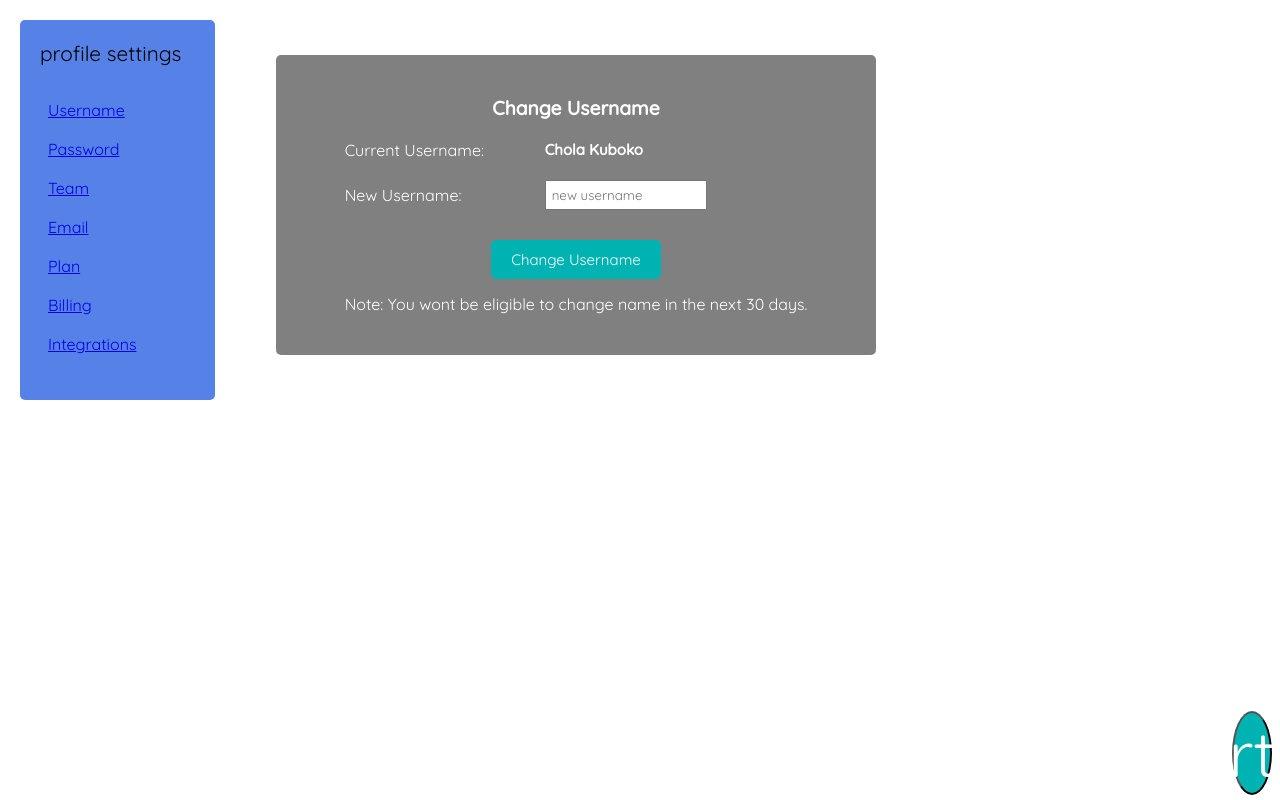
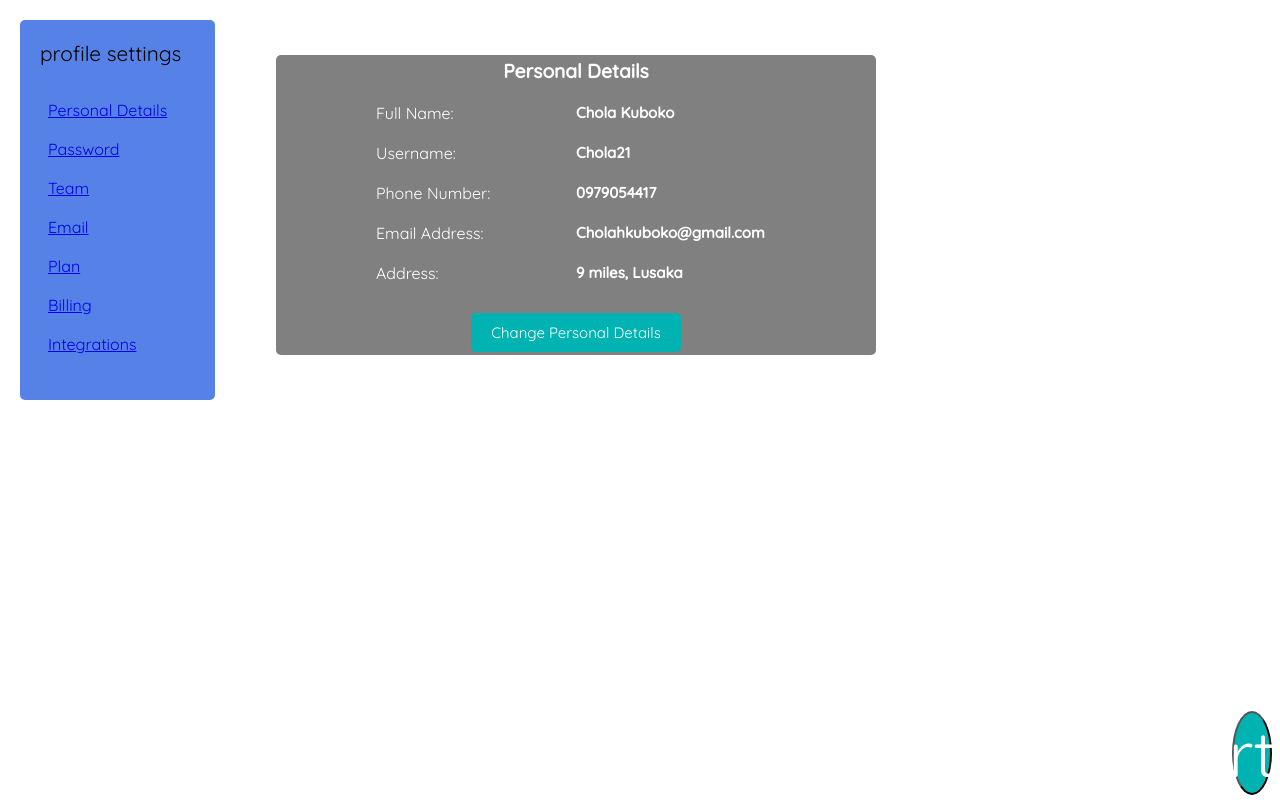
Before and after one commit to DC-21/React-Admin-Dashboard, a React (Vite) app: page /username in a window 1280 px wide. Built offline with nearby package versions, Linux system fonts and the light colour scheme.

Commit message:
first commit

```diff
--- a/src/components/Profile.jsx
+++ b/src/components/Profile.jsx
@@ -24,7 +24,7 @@ const Profile = () => {
                 paddingTop: '14px'
               }}
             >
-              Username
+              Personal Details
             </p>
           </Link>
           <Link to="/password" style={{ cursor: 'pointer' }}>
--- a/src/pages/Billing.jsx
+++ b/src/pages/Billing.jsx
@@ -1,10 +1,49 @@
-import React from 'react'
-import './main.css'
+import { useState } from "react";
+import "./main.css";
 
 const Billing = () => {
+  const [username, setUsername] = useState("Chola Kuboko");
+  const [newUsername, setNewUsername] = useState("");
+
+  const handleChange = (e) => {
+    setNewUsername(e.target.value);
+  };
+
+  const handleSubmit = (e) => {
+    e.preventDefault();
+    setUsername(newUsername);
+    setNewUsername("");
+  };
+
   return (
-    <div>Billing</div>
-  )
-}
+    <div className="username">
+        <span>Change Username</span>
+      <div className="user">
+        <div className="name">
+          <p>Current Username:</p>
+          <span>{username}</span>
+        </div>
+        <div className="new">
+          <p>New Username:</p>
+          <form className="fm" onSubmit={handleSubmit}>
+            <input
+              className="in"
+              type="text"
+              placeholder="new username"
+              value={newUsername}
+              onChange={handleChange}
+            />
+          </form>
+        </div>
+        <div className="btn">
+          <button onClick={handleSubmit} type="submit">
+            Change Username
+          </button>
+          <p>Note: You wont be eligible to change name in the next 30 days.</p>
+        </div>
+      </div>
+    </div>
+  );
+};
 
-export default Billing
+export default Billing;
--- a/src/pages/Username.jsx
+++ b/src/pages/Username.jsx
@@ -1,45 +1,36 @@
-import { useState } from "react";
 import "./main.css";
+import {unstable_HistoryRouter} from 'react-router-dom';
 
 const Username = () => {
-  const [username, setUsername] = useState("Chola Kuboko");
-  const [newUsername, setNewUsername] = useState("");
-
-  const handleChange = (e) => {
-    setNewUsername(e.target.value);
-  };
-
-  const handleSubmit = (e) => {
-    e.preventDefault();
-    setUsername(newUsername);
-    setNewUsername("");
-  };
 
   return (
     <div className="username">
-        <span>Change Username</span>
+        <span>Personal Details</span>
       <div className="user">
         <div className="name">
-          <p>Current Username:</p>
-          <span>{username}</span>
+          <p>Full Name:</p>
+          <span>Chola Kuboko</span>
         </div>
-        <div className="new">
-          <p>New Username:</p>
-          <form className="fm" onSubmit={handleSubmit}>
-            <input
-              className="in"
-              type="text"
-              placeholder="new username"
-              value={newUsername}
-              onChange={handleChange}
-            />
-          </form>
+        <div className="name">
+          <p>Username:</p>
+          <span>Chola21</span>
+        </div>
+        <div className="name">
+          <p>Phone Number:</p>
+          <span>0979054417</span>
+        </div>
+        <div className="name">
+          <p>Email Address:</p>
+          <span>Cholahkuboko@gmail.com</span>
+        </div>
+        <div className="name">
+          <p>Address:</p>
+          <span>9 miles, Lusaka</span>
         </div>
         <div className="btn">
-          <button onClick={handleSubmit} type="submit">
-            Change Username
+          <button>
+            Change Personal Details
           </button>
-          <p>Note: You wont be eligible to change name in the next 30 days.</p>
         </div>
       </div>
     </div>
```
